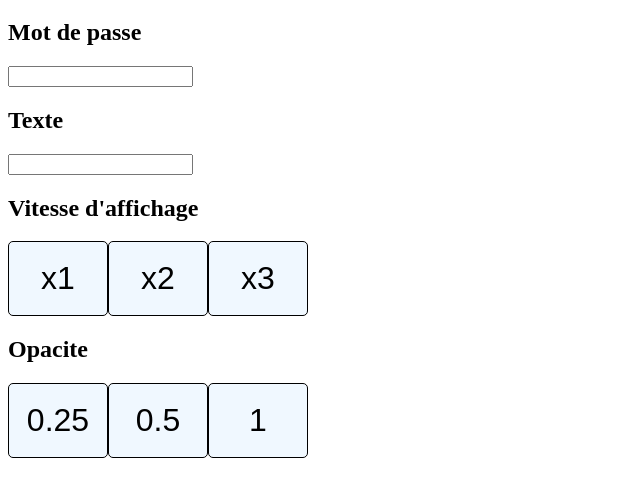
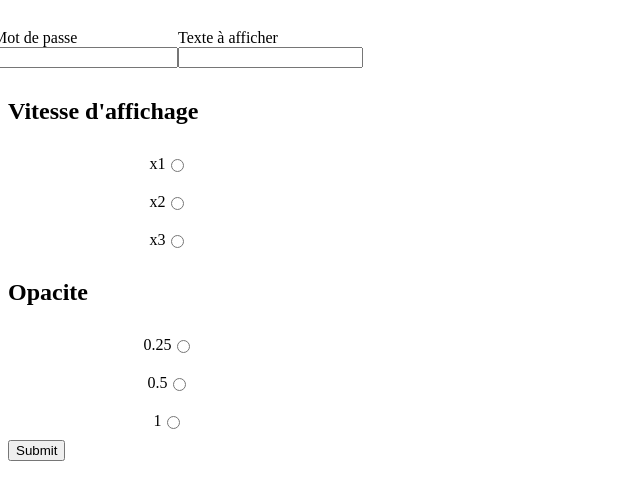
Before and after one commit to Abstra208/Phat-PI, a plain HTML site: page index.html in a window 1280 px wide. Shown: the part 61-560 px from the top of the page, without its empty margins (0-640 px from the left). Drawn offline with Linux system fonts and the light colour scheme.

Commit message:
changed everything to a form input

```diff
--- a/index.html
+++ b/index.html
@@ -7,33 +7,51 @@
     <link rel="stylesheet" href="style.css">
 </head>
 <body>
-    <main>
+    <form>
         <h1>Controle de l'ecran</h1>
-        <div>
-            <h2>Mot de passe</h2>
-            <input type="text">
+        <div id="controle">
+            <li>
+                <label for="passw_input">Mot de passe</label>
+                <input type="text" id="passw_input" name="Passw_input"><br>
+            </li>
+            <li>
+                <label for="test_input">Texte à afficher</label>
+                <input type="text" id="test_input" name="Test_input"><br>
+            </li>
         </div>
-        <div>
-            <h2>Texte</h2>
-            <input type="text">
-        </div>
-        <div id="speed_scroll">
+        <div id="speed">
             <h2>Vitesse d'affichage</h2>
-            <div id="speed_scroll_li">
-                <li><button>x1</button></li>
-                <li><button>x2</button></li>
-                <li><button>x3</button></li>
-            </div>
-
+            <li>
+                <label for="speed_input1">x1</label>
+                <input type="radio" id="speed_input1" name="Scroll_input"><br>
+            </li>
+            <li>
+                <label for="speed_input2">x2</label>
+                <input type="radio" id="speed_input2" name="Scroll_input"><br>
+            </li>
+            <li>
+                <label for="speed_input3">x3</label>
+                <input type="radio" id="speed_input3" name="Scroll_input"><br>
+            </li>
         </div>
         <div id="opacity">
             <h2>Opacite</h2>
-            <div id="opacity_li">
-                <li><button>0.25</button></li>
-                <li><button>0.5</button></li>
-                <li><button>1</button></li>
-            </div>
+            <li>
+                <label for="opacity_input1">0.25</label>
+                <input type="radio" id="opacity_input1" name="opacity_input"><br>
+            </li>
+            <li>
+                <label for="opacity_input2">0.5</label>
+                <input type="radio" id="opacity_input2" name="opacity_input"><br>
+            </li>
+            <li>
+                <label for="opacity_input3">1</label>
+                <input type="radio" id="opacity_input3" name="opacity_input"><br>
+            </li>
         </div>
-    </main>
+        <div id="submit">
+            <input type="submit">
+        </div>
+    </form>
 </body>
 </html>
--- a/style.css
+++ b/style.css
@@ -1,44 +1,32 @@
-button {
-    color: black;
-    background-color: aliceblue;
-    border: black 1px solid;
-    border-radius: 5px;
+#controle{
+    width: 25vw;
 }
-button:focus {
-    color: black;
-    background-color: white;
-    border: 1px black solid;
-    border-radius: 5px;
+#controle{
+    list-style: none;
+    display: flex;
+    justify-content: center;
+    align-items: center;
+    padding: 10px;
 }
-#speed_scroll{
+
+#speed{
+    width: 25vw;
+}
+#speed li{
+    list-style: none;
     display: flex;
-    flex-direction: column;
+    justify-content: center;
+    align-items: center;
+    padding: 10px;
 }
-#speed_scroll_li{
-    display: flex;
-    flex-direction: row;
-}
-#speed_scroll li{
-    list-style: none;
-}
-#speed_scroll button{
-    width: 100px;
-    height: 75px;
-    font-size: 2rem;
-}
+
 #opacity{
-    display: flex;
-    flex-direction: column;
-}
-#opacity_li{
-    display: flex;
-    flex-direction: row;
+    width: 25vw;
 }
 #opacity li{
     list-style: none;
+    display: flex;
+    justify-content: center;
+    align-items: center;
+    padding: 10px;
 }
-#opacity button{
-    width: 100px;
-    height: 75px;
-    font-size: 2rem;
-}
```
